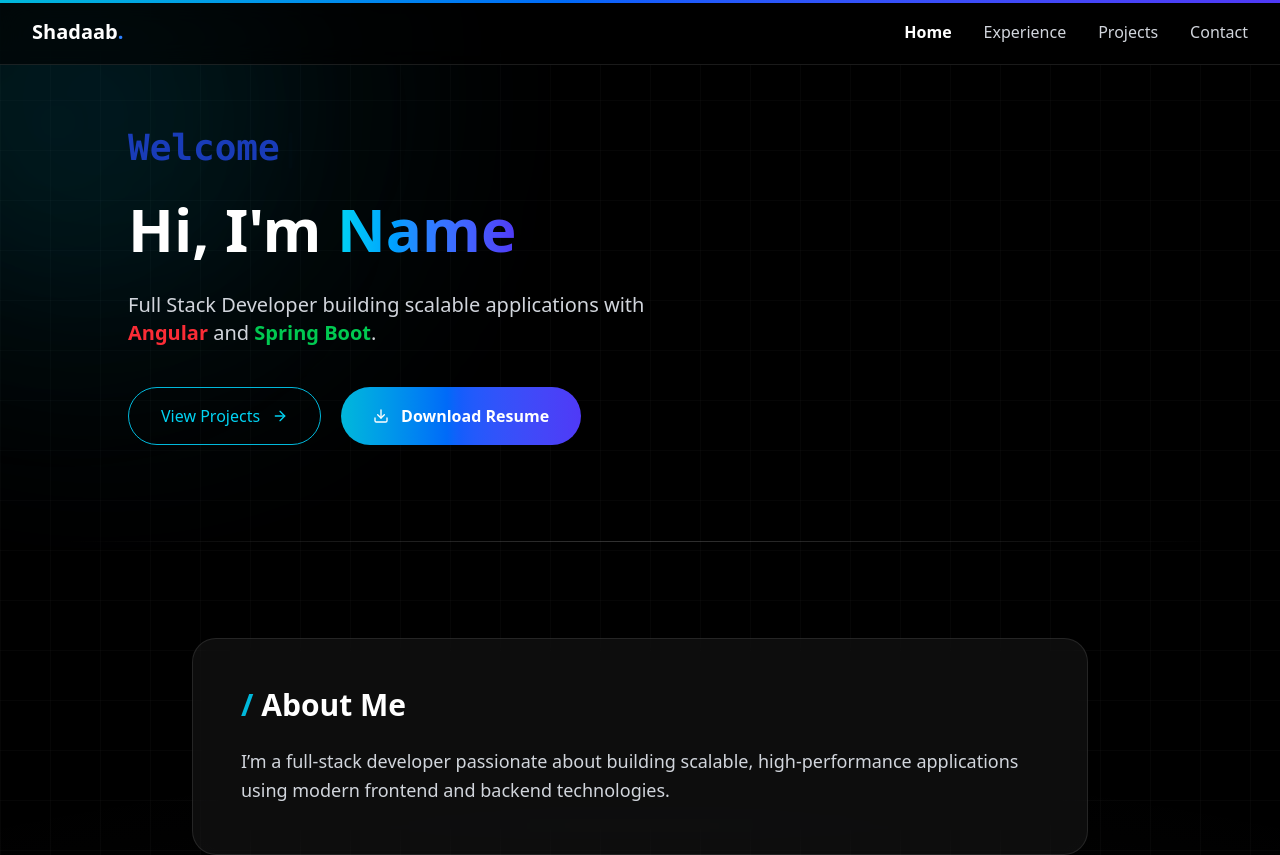
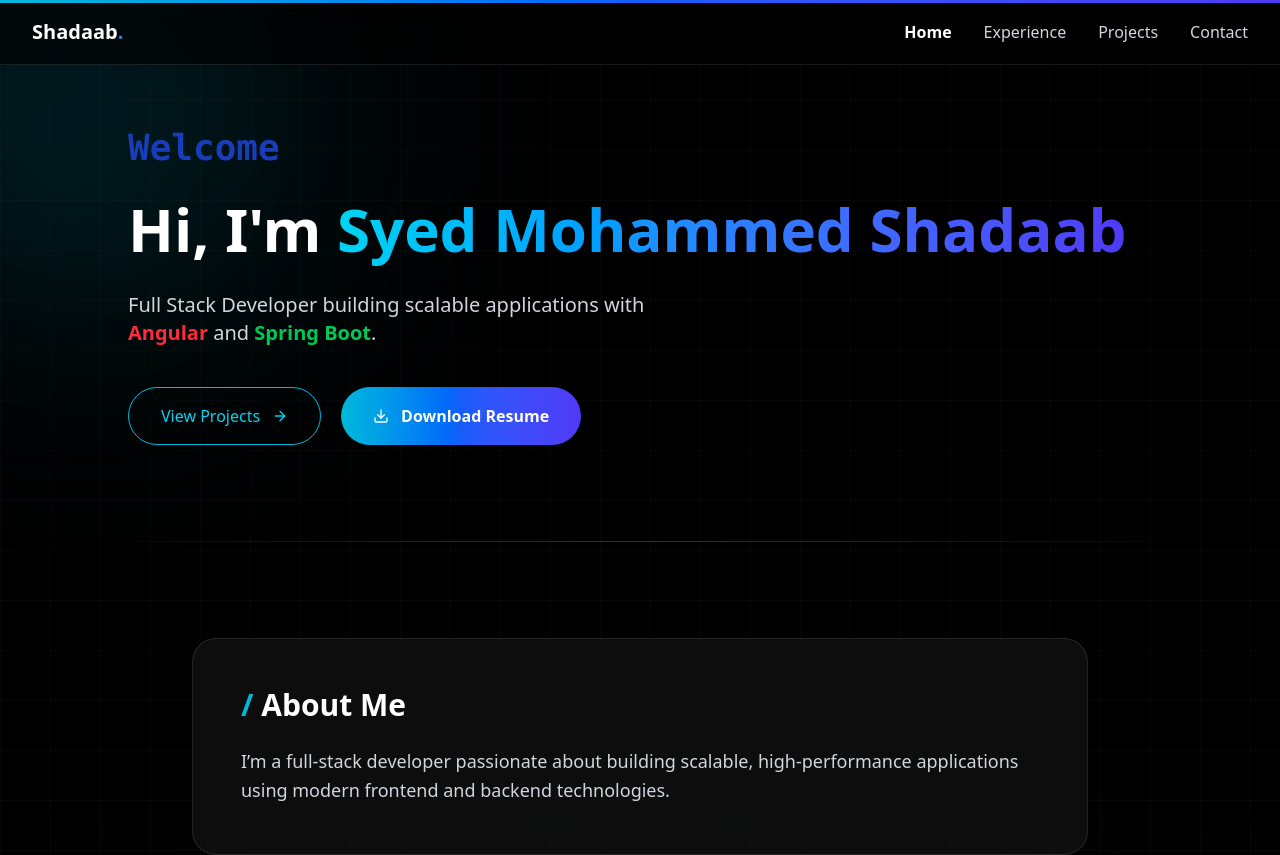
Before and after one commit to syedmohammedshadaab/portfolio, a React (Vite) app: page / in a window 1280 px wide. Shown: the top 855 px of the page. Built offline with nearby package versions, Linux system fonts and the light colour scheme.

Commit message:
Added details in Home

```diff
--- a/src/pages/Home.jsx
+++ b/src/pages/Home.jsx
@@ -121,7 +121,7 @@ const Home = () => {
           >
             Hi, I'm{" "}
             <span className="bg-gradient-to-r from-cyan-400 via-blue-500 to-indigo-600 bg-clip-text text-transparent">
-              Name
+              Syed Mohammed Shadaab
             </span>
           </motion.h1>
 
```
